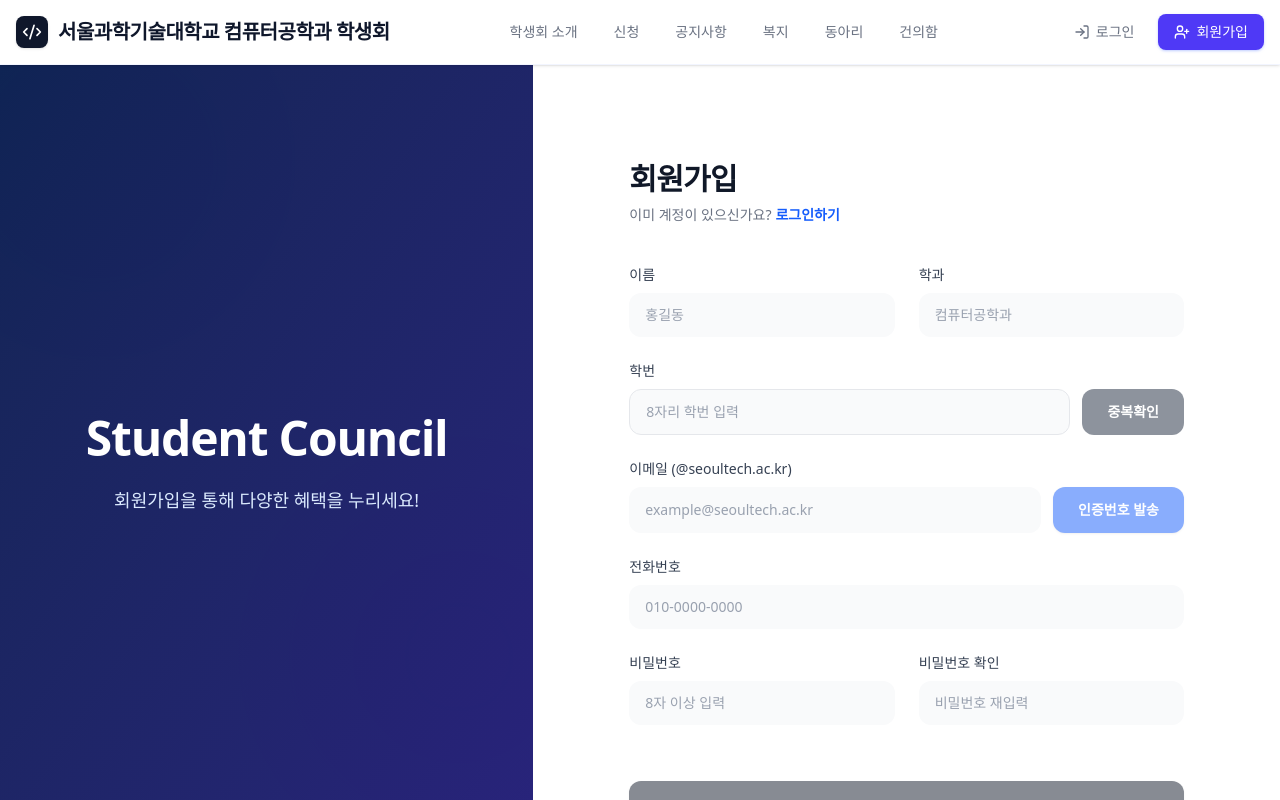
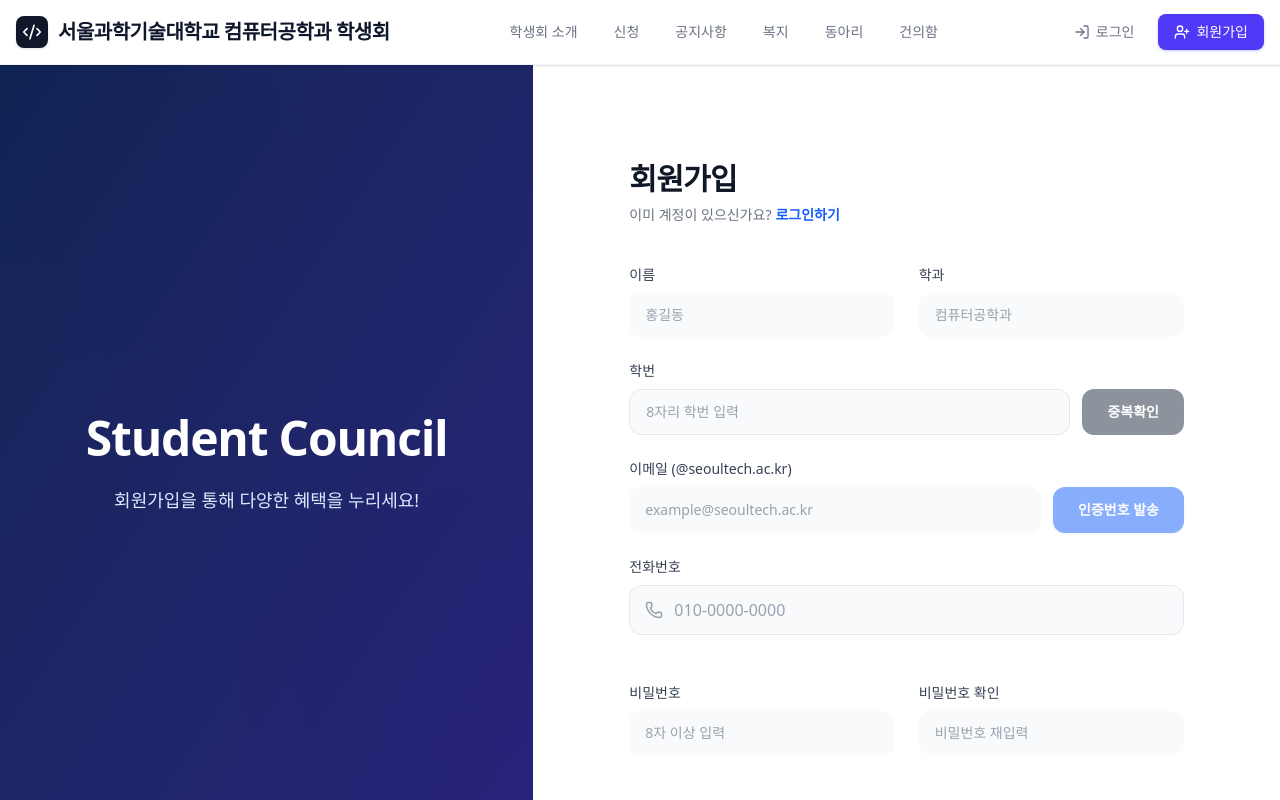
Before and after one commit to ST-CSE-STUDENT-COUNCIL/Student-council-web, a React (Vite) app in the folder fe/: page /signup in a window 1280 px wide. Shown: the top 800 px of the page. Built offline with nearby package versions, Linux system fonts and the light colour scheme; no server answers; a web font is replaced by a local one.

Commit message:
feat. 전화번호 입력 컴포넌트 제작 > UI/UX 개선

```diff
--- a/fe/src/components/activities/modals/ActivityRegistrationModal.tsx
+++ b/fe/src/components/activities/modals/ActivityRegistrationModal.tsx
@@ -1,6 +1,7 @@
 import { useState, useEffect } from 'react'
 import { motion, AnimatePresence } from 'framer-motion'
 import { Modal } from '../../common/Modal'
+import { PhoneInput } from '../../common/PhoneInput'
 import type { Activity, ActivityListItem, ActivityRegistrationRequest } from '../../../types/activities'
 import { activityApi } from '../../../lib/api/activities'
 import { useAuthStore } from '../../../store/useAuthStore'
@@ -272,14 +273,13 @@ export const ActivityRegistrationModal = ({ isOpen, onClose, activity, onSubmit
 
                                         <div>
                                             <label className="block text-sm font-medium text-gray-700 mb-1">연락처</label>
-                                            <input
-                                                type="tel"
-                                                name="phone"
-                                                value={formData.phone}
-                                                onChange={handleChange}
-                                                className="w-full px-4 py-2 border border-gray-200 rounded-lg focus:outline-none focus:ring-2 focus:ring-blue-500"
-                                                placeholder="010-0000-0000"
-                                            />
+                                            <div className="pb-6">
+                                                <PhoneInput
+                                                    value={formData.phone || ''}
+                                                    onChange={(value) => setFormData(prev => ({ ...prev, phone: value }))}
+                                                    showValidation={true}
+                                                />
+                                            </div>
                                         </div>
 
                                         {activity.type === 'kakao_invite' && (
--- /dev/null
+++ b/fe/src/components/common/PhoneInput.tsx
@@ -0,0 +1,141 @@
+import { useState, useEffect, useRef } from 'react'
+import { Phone, Check } from 'lucide-react'
+
+type PhoneInputProps = {
+    value: string
+    onChange: (value: string) => void
+    name?: string
+    required?: boolean
+    placeholder?: string
+    className?: string
+    showValidation?: boolean
+    autoFocus?: boolean
+}
+
+// 전화번호 포맷팅 함수: 숫자만 추출 후 010-XXXX-XXXX 형식으로 변환
+const formatPhoneNumber = (value: string): string => {
+    // 숫자만 추출
+    const numbers = value.replace(/\D/g, '')
+
+    // 최대 11자리까지만 허용
+    const limited = numbers.slice(0, 11)
+
+    // 포맷팅
+    if (limited.length <= 3) {
+        return limited
+    } else if (limited.length <= 7) {
+        return `${limited.slice(0, 3)}-${limited.slice(3)}`
+    } else {
+        return `${limited.slice(0, 3)}-${limited.slice(3, 7)}-${limited.slice(7)}`
+    }
+}
+
+// 전화번호 유효성 검사: 010-XXXX-XXXX 형식이고 11자리인지 확인
+const isValidPhoneNumber = (value: string): boolean => {
+    const numbers = value.replace(/\D/g, '')
+    return numbers.length === 11 && numbers.startsWith('010')
+}
+
+export const PhoneInput = ({
+    value,
+    onChange,
+    name = 'phone',
+    required = false,
+    placeholder = '010-0000-0000',
+    className = '',
+    showValidation = true,
+    autoFocus = false
+}: PhoneInputProps) => {
+    const [isFocused, setIsFocused] = useState(false)
+    const [displayValue, setDisplayValue] = useState('')
+    const inputRef = useRef<HTMLInputElement>(null)
+
+    // 외부 value가 변경되면 display value 업데이트
+    useEffect(() => {
+        setDisplayValue(formatPhoneNumber(value))
+    }, [value])
+
+    const handleChange = (e: React.ChangeEvent<HTMLInputElement>) => {
+        const inputValue = e.target.value
+        const formatted = formatPhoneNumber(inputValue)
+        setDisplayValue(formatted)
+
+        // 순수 숫자 값을 부모에게 전달 (하이픈 제거)
+        const rawNumbers = formatted.replace(/-/g, '')
+        onChange(rawNumbers)
+    }
+
+    const handleKeyDown = (e: React.KeyboardEvent<HTMLInputElement>) => {
+        // 백스페이스 시 하이픈 자동 처리
+        if (e.key === 'Backspace') {
+            const cursorPos = inputRef.current?.selectionStart || 0
+            // 커서가 하이픈 바로 뒤에 있으면 하이픈도 함께 삭제되도록 처리
+            if (displayValue[cursorPos - 1] === '-') {
+                e.preventDefault()
+                const newValue = displayValue.slice(0, cursorPos - 2) + displayValue.slice(cursorPos)
+                const formatted = formatPhoneNumber(newValue)
+                setDisplayValue(formatted)
+                onChange(formatted.replace(/-/g, ''))
+            }
+        }
+    }
+
+    const isValid = isValidPhoneNumber(displayValue)
+    const hasValue = displayValue.length > 0
+    const showStatus = showValidation && hasValue && !isFocused && isValid
+
+    return (
+        <div className={`relative ${className}`}>
+            {/* 전화번호 아이콘 */}
+            <div className="absolute left-4 top-1/2 -translate-y-1/2 pointer-events-none">
+                <Phone
+                    size={18}
+                    className={`transition-colors duration-200 ${isFocused ? 'text-blue-500' : 'text-gray-400'
+                        }`}
+                />
+            </div>
+
+            {/* 입력 필드 */}
+            <input
+                ref={inputRef}
+                type="tel"
+                name={name}
+                value={displayValue}
+                onChange={handleChange}
+                onKeyDown={handleKeyDown}
+                onFocus={() => setIsFocused(true)}
+                onBlur={() => setIsFocused(false)}
+                required={required}
+                placeholder={placeholder}
+                autoFocus={autoFocus}
+                autoComplete="tel"
+                inputMode="numeric"
+                className={`
+                    w-full pl-11 pr-10 py-3
+                    border rounded-xl
+                    text-gray-900 placeholder-gray-400
+                    transition-all duration-200
+                    focus:outline-none focus:ring-2
+                    ${isFocused
+                        ? 'border-blue-500 ring-blue-200 bg-white'
+                        : 'border-gray-200 bg-gray-50 hover:border-gray-300'
+                    }
+                `}
+            />
+
+            {/* 완료 체크 아이콘 (유효할 때만 표시) */}
+            {showStatus && (
+                <div className="absolute right-4 top-1/2 -translate-y-1/2">
+                    <Check size={18} className="text-gray-400" />
+                </div>
+            )}
+
+            {/* 포커스 시 힌트 메시지 */}
+            {isFocused && (
+                <div className="absolute -bottom-6 left-0 text-xs text-gray-500 animate-fade-in">
+                    숫자만 입력하면 자동으로 형식이 적용됩니다
+                </div>
+            )}
+        </div>
+    )
+}
--- a/fe/src/routes/signup.tsx
+++ b/fe/src/routes/signup.tsx
@@ -2,6 +2,7 @@ import { createFileRoute, useNavigate, Link } from '@tanstack/react-router'
 import { useState } from 'react'
 import { authApi } from '../lib/api/auth'
 import { isAxiosError } from 'axios'
+import { PhoneInput } from '../components/common/PhoneInput'
 
 export const Route = createFileRoute('/signup')({
     component: SignUp,
@@ -299,15 +300,14 @@ function SignUp() {
                             {/* Phone */}
                             <div className="sm:col-span-2">
                                 <label className="block text-sm font-medium text-gray-700 mb-2">전화번호</label>
-                                <input
-                                    type="tel"
-                                    name="phone"
-                                    required
-                                    className="block w-full px-4 py-3 border-gray-200 rounded-xl text-gray-900 placeholder-gray-400 focus:ring-blue-500 focus:border-blue-500 sm:text-sm transition-all bg-gray-50 focus:bg-white"
-                                    placeholder="010-0000-0000"
-                                    value={formData.phone}
-                                    onChange={handleChange}
-                                />
+                                <div className="pb-6">
+                                    <PhoneInput
+                                        value={formData.phone}
+                                        onChange={(value) => setFormData(prev => ({ ...prev, phone: value }))}
+                                        required
+                                        showValidation={true}
+                                    />
+                                </div>
                             </div>
 
                             {/* Password */}
```
Also changed, not shown: fe/src/styles/globals.css (+31 -0 lines).
